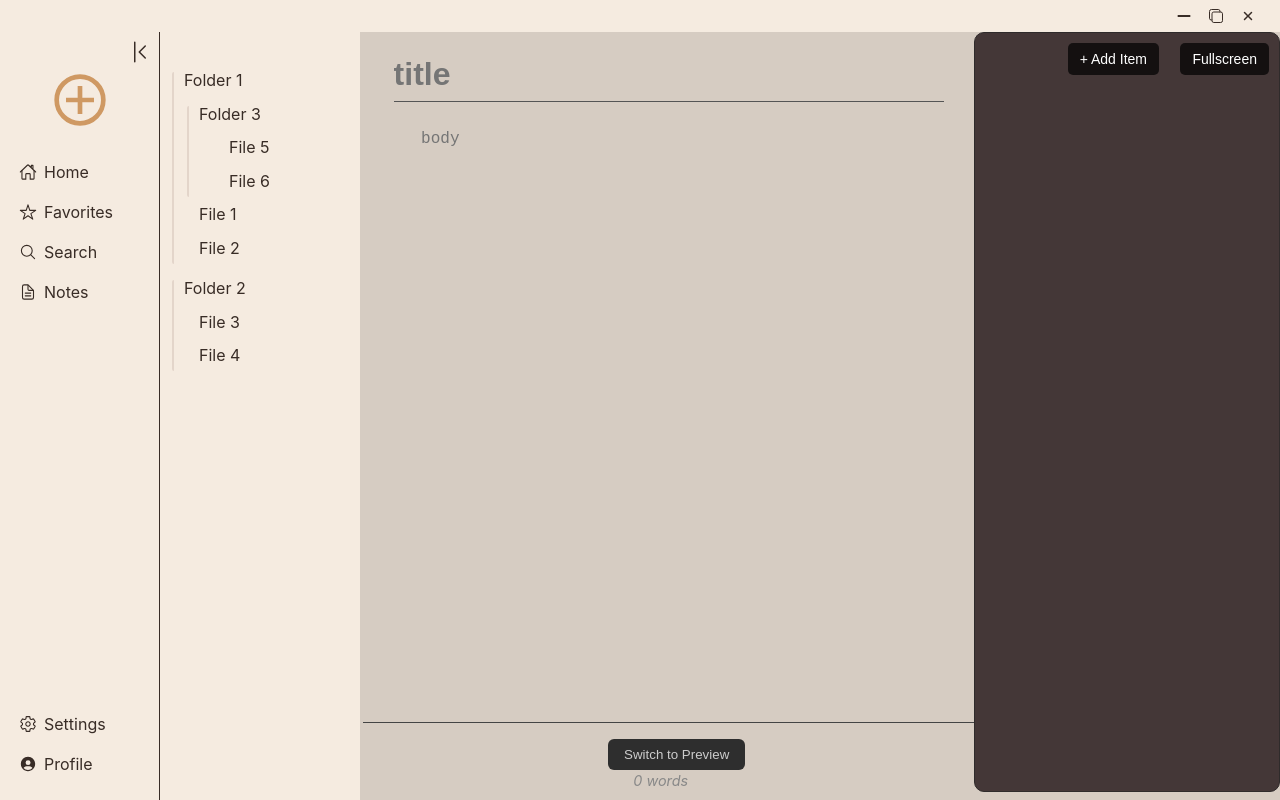
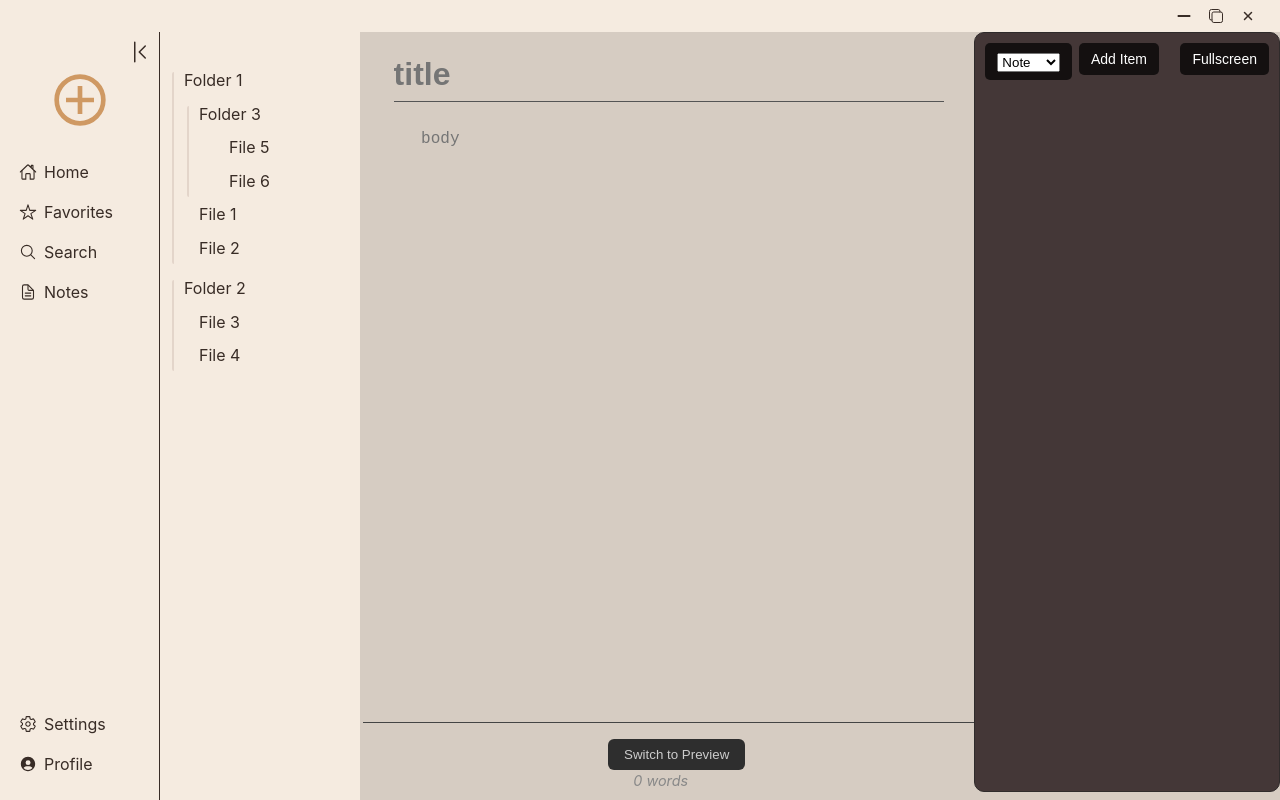
Before and after one commit to cs340-25/Notex, a React (Vite) app in the folder Frontend/: page /NoteEditor in a window 1280 px wide. Built offline with nearby package versions, Linux system fonts and the light colour scheme.

Commit message:
add initial typing

```diff
--- a/Frontend/src/components/Canvas/Canvas.jsx
+++ b/Frontend/src/components/Canvas/Canvas.jsx
@@ -9,6 +9,7 @@ const Canvas = ({ onToggleFullscreen }) => {
   const [position, setPosition] = useState({ x: 0, y: 0 }); //   Panning position
   const [draggingItemId, setDraggingItemId] = useState(null);
   const canvasRef = useRef(null);
+  const [selectedType, setSelectedType] = useState("note");
 
   // Toggle fullscreen (collapses other grid items)
   const toggleFullscreen = () => {
@@ -21,7 +22,13 @@ const Canvas = ({ onToggleFullscreen }) => {
   const addItem = () => {
     const newItem = {
       id: Date.now(),
-      content: `Item ${items.length + 1}`,
+      type: selectedType,
+      content:
+        selectedType === "note"
+          ? "New note"
+          : selectedType === "image"
+          ? "https://via.placeholder.com/150"
+          : "", // Sketch placeholder
     };
     setItems((prevItems) => [...prevItems, newItem]);
   };
@@ -129,7 +136,19 @@ const Canvas = ({ onToggleFullscreen }) => {
       <button className={styles.fullscreenBtn} onClick={toggleFullscreen}>
         {isExpanded ? "Exit Fullscreen" : "Fullscreen"}
       </button>
-      <button className={styles.addItemBtn} onClick={addItem}>+ Add Item</button>
+      <div className={styles.addItemWrapper}>
+        <div className={styles.dropdown}>
+          <select value={selectedType} onChange={(e) => setSelectedType(e.target.value)}>
+            <option value="note">Note</option>
+            <option value="image">Image</option>
+            <option value="sketch">Sketch</option>
+          </select>
+
+        </div>
+      </div>
+      <button className={styles.addItemBtn} onClick={addItem}>Add Item</button>
+
+
 
       <div
         className={styles.canvasContent}
@@ -142,6 +161,7 @@ const Canvas = ({ onToggleFullscreen }) => {
           <CanvasItem
             key={item.id}
             id={item.id}
+            type={item.type}
             content={item.content}
             onMouseDown={(e) => handleItemMouseDown(e, item.id)} // Pass onMouseDown to CanvasItem
             onMouseUp={handleItemMouseUp} // Stop dragging when mouse is released
--- a/Frontend/src/components/Canvas/Canvas.module.scss
+++ b/Frontend/src/components/Canvas/Canvas.module.scss
@@ -7,6 +7,7 @@
   transition: var(--TransitionVar);
   overflow: hidden;
   cursor: grab;
+  transition: transform 0.3s ease;
 }
 
 .fullscreenBtn,
@@ -39,3 +40,17 @@
 .canvas-container.expanded {
   flex: 3;
 }
+
+.addItemWrapper {
+  z-index: 9999;
+  position: absolute;
+  top: 10px;
+  left: 10px;
+  background: rgba(0, 0, 0, 0.7);
+  color: white;
+  border: none;
+  padding: 8px 12px;
+  cursor: pointer;
+  border-radius: 5px;
+  font-size: 14px;
+}
--- a/Frontend/src/components/CanvasItem/CanvasItem.jsx
+++ b/Frontend/src/components/CanvasItem/CanvasItem.jsx
@@ -2,11 +2,24 @@ import React from "react";
 import { Rnd } from "react-rnd";
 import styles from "./CanvasItem.module.scss";
 
-const CanvasItem = ({ id, content, onMouseDown, onDelete, position, scale }) => { // scale isn't used yet but may be for different item types
+const CanvasItem = ({ id, type, content, onMouseDown, onDelete, position, scale }) => { // scale isn't used yet but may be for different item types
+  const renderContent = () => {
+    switch (type) {
+      case "image":
+        return <img src={content} alt="Canvas Item" style={{ maxWidth: "100%", maxHeight: "100%" }} />;
+      case "note":
+        return <textarea defaultValue={content} />;
+      case "sketch":
+        return <div>🖊 Sketch pad coming soon</div>; // Placeholder
+      default:
+        return content;
+    }
+  };
+
   return (
     <Rnd
       default={{
-        x: position?.x || 100, // not always going to give position but might have to with different item types
+        x: position?.x || 100,
         y: position?.y || 100,
         width: 200,
         height: 100,
@@ -16,17 +29,16 @@ const CanvasItem = ({ id, content, onMouseDown, onDelete, position, scale }) =>
       bounds="parent"
     >
       <div className={styles.canvasItemContent}>
-        {/* Delete button */}
         <button
           className={styles.deleteBtn}
           onClick={(e) => {
-            e.stopPropagation(); // Prevent triggering the canvas panning when deleting
+            e.stopPropagation();
             onDelete(id);
           }}
         >
           ✕
         </button>
-        {content}
+        {renderContent()}
       </div>
     </Rnd>
   );
```
